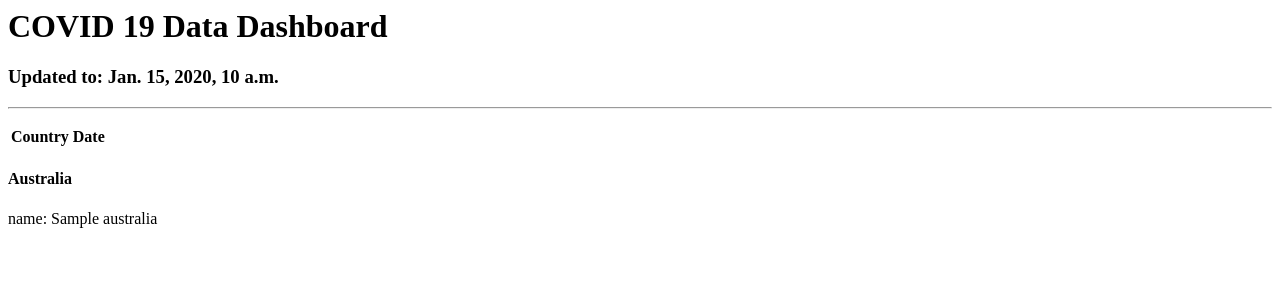
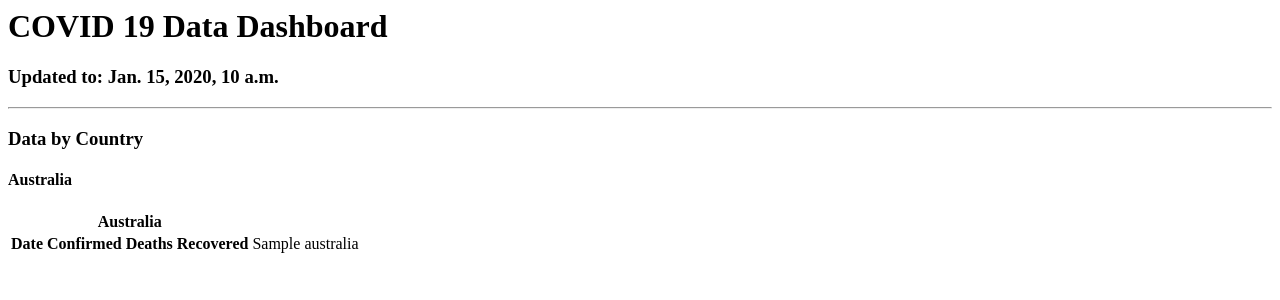
Before and after one commit to wenchin77/covid19_data, a Django app: page /data/ in a window 1280 px wide. Shown: the top 300 px of the page. Run offline with Django 3.2, Linux system fonts and the light colour scheme; tables that the repository leaves empty hold one stand-in row (values such as "Sample post"); a database or web service that is not in the repository returns one stand-in record (values such as "Sample title"); data that the repository does not hold is empty.

Commit message:
Showed data in table

```diff
--- a/data/templates/data/index.html
+++ b/data/templates/data/index.html
@@ -1,21 +1,31 @@
 <h1>COVID 19 Data Dashboard</h1>
 <h3>Updated to: {{ date }}</h3>
 <hr>
-<p>{{ lastdatedata }}</p>
 
-<table>
-  <tr>
-    <th>Country</th>
-    <th>Date</th>
-  </tr>
-</table>
-
-
+<h3>Data by Country</h3>
 {% for country, values in data.items %}
   <h4>{{ country }}</h4>
-  {% for value in values %}
-    {% for key, detail in value.items %}
-      <p>{{ key }}: {{ detail }}</p>
-    {% endfor %}
-  {% endfor %}
+    <table>
+      <thead>
+        <tr>
+          <th colspan="4">{{ country }}</th>
+        </tr>
+      </thead>
+      <tbody>
+        <tr>
+          <th>Date</th>
+          <th>Confirmed</th>
+          <th>Deaths</th>
+          <th>Recovered</th>
+        </tss
+        {% for value in values %}
+        <tr>
+          {% for key, detail in value.items %}
+            <td>{{ detail }}</td>
+          {% endfor %}
+        </tr>
+        {% endfor %}
+      </tbody>
+    </table>
+
 {% endfor %}
--- a/data/views.py
+++ b/data/views.py
@@ -8,7 +8,6 @@ def index(request):
   data = response.json()
   country = 'Australia'
   lastdate = len(data[country])-1
-  print(data[country][lastdate]['confirmed'])
   return render(request, 'data/index.html', {
     'date': data[country][lastdate]['date'],
     'data': data,
```
